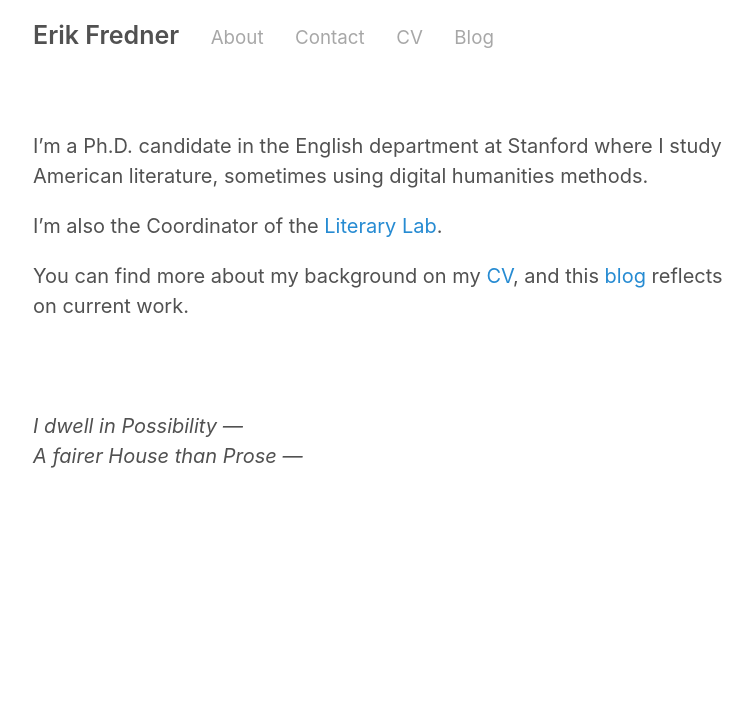
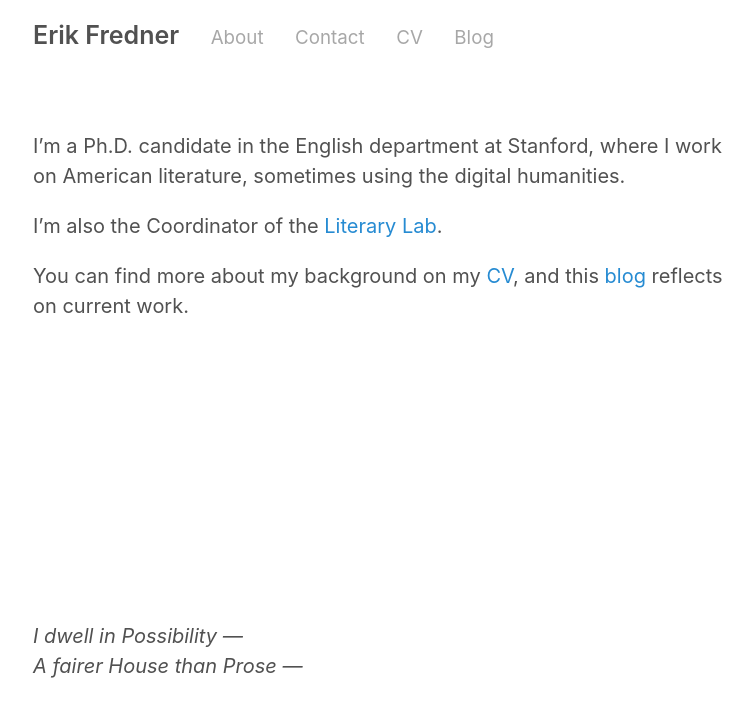
Before and after one commit to erikfredner/erikfredner.github.io, a Jekyll site: the page built from about.md, in a window 1280 px wide. Shown: the top 717 px of the page, without its empty margins (257-1010 px from the left). Built offline with Jekyll 4.4.1, drawn with Linux system fonts in a browser that asks for light colours.

Commit message:
update about

```diff
--- a/about.md
+++ b/about.md
@@ -3,7 +3,7 @@
 title:
 permalink: /about/
 ---
-I'm a Ph.D. candidate in the English department at Stanford where I study American literature, sometimes using digital humanities methods.
+I'm a Ph.D. candidate in the English department at Stanford, where I work on American literature, sometimes using the digital humanities.
 
 I’m also the Coordinator of the [Literary Lab](http://litlab.stanford.edu).
 
@@ -12,6 +12,13 @@
 <br>
 <br>
 <br>
+<br>
+<br>
+<br>
+<br>
+<br>
+<br>
+<br>
 *I dwell in Possibility —*
 <br>
 *A fairer House than Prose —*
```
Also changed, not shown: 1 other file.
